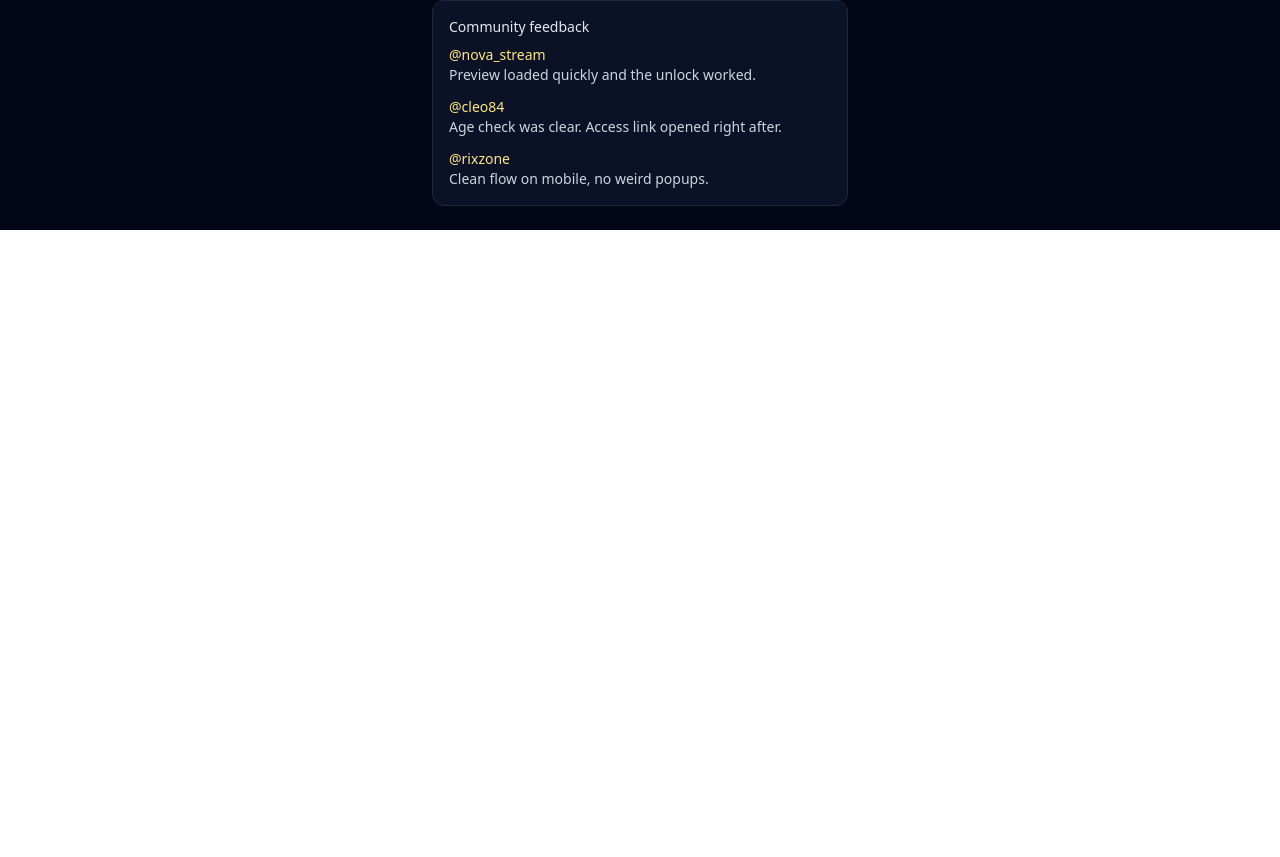
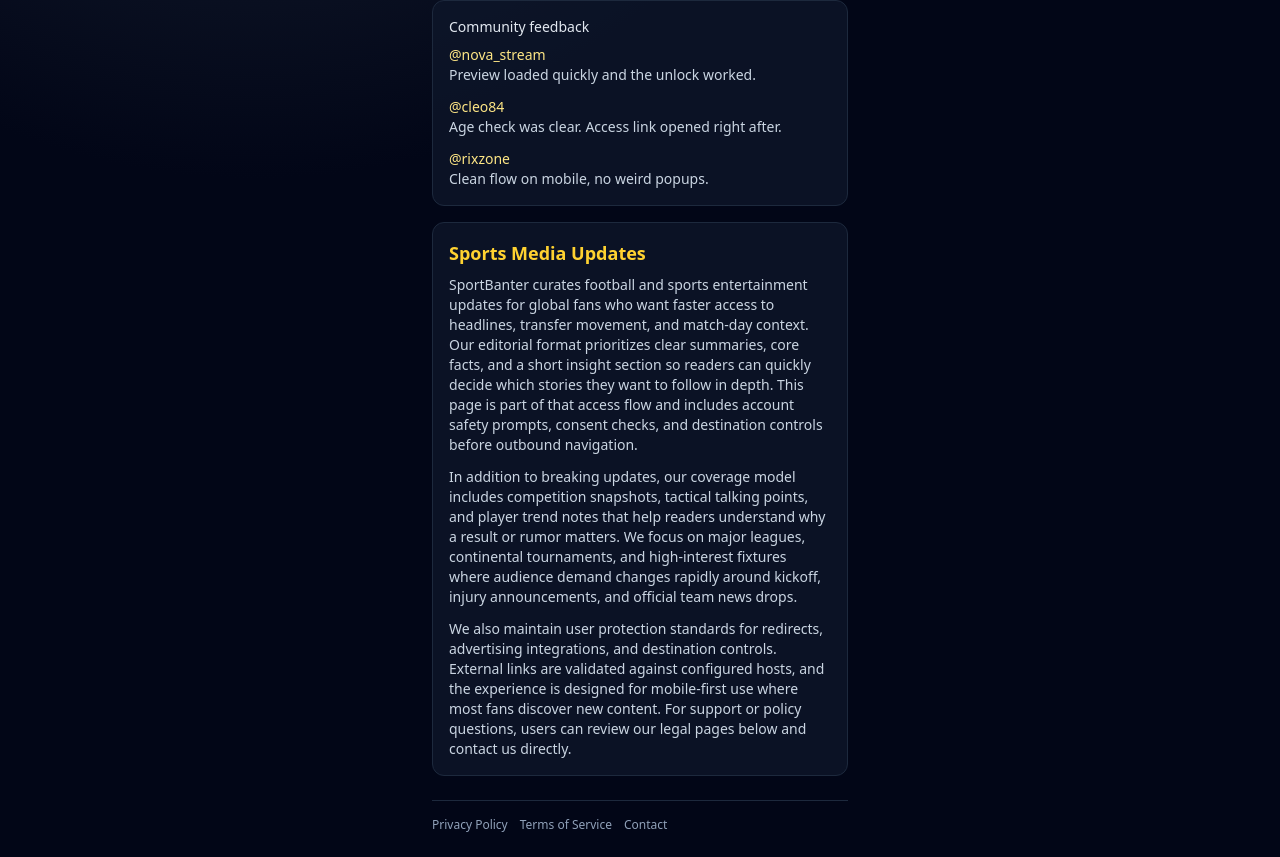
Before and after one commit to 3my1234/exo-click, a Next.js app: page / in a window 1280 px wide. Shown: the part 653-1510 px from the top of the page. Before the commit the page ends 883 px from the top, so only its background shows below. Built offline with nearby package versions, Linux system fonts and the light colour scheme; no server answers.

Commit message:
Add legal pages and richer homepage content for site review

```diff
--- /dev/null
+++ b/app/contact/page.tsx
@@ -0,0 +1,25 @@
+import Link from "next/link";
+
+export default function ContactPage() {
+  return (
+    <main className="mx-auto min-h-screen w-full max-w-3xl px-4 py-8 text-slate-100">
+      <h1 className="text-3xl font-semibold text-amber-300">Contact</h1>
+      <p className="mt-4 text-sm text-slate-300">
+        For support, policy questions, takedown requests, or business inquiries, contact the SportBanter admin team
+        using the channels below.
+      </p>
+      <ul className="mt-4 space-y-2 text-sm text-slate-300">
+        <li>Email: support@sportbanter.online</li>
+        <li>Business: partnerships@sportbanter.online</li>
+        <li>Response target: within 48 hours</li>
+      </ul>
+      <p className="mt-4 text-sm text-slate-300">
+        Please include your full request details, the relevant URL, and any screenshots needed to help us investigate
+        quickly.
+      </p>
+      <Link href="/" className="mt-6 inline-block text-sm text-amber-300 hover:text-amber-200">
+        Back to Home
+      </Link>
+    </main>
+  );
+}
--- /dev/null
+++ b/app/privacy-policy/page.tsx
@@ -0,0 +1,28 @@
+import Link from "next/link";
+
+export default function PrivacyPolicyPage() {
+  return (
+    <main className="mx-auto min-h-screen w-full max-w-3xl px-4 py-8 text-slate-100">
+      <h1 className="text-3xl font-semibold text-amber-300">Privacy Policy</h1>
+      <p className="mt-4 text-sm text-slate-300">
+        SportBanter collects limited technical and interaction data required to operate this service, improve
+        performance, and prevent abuse. This may include IP address, device type, browser metadata, timestamps,
+        referral information, and basic event telemetry related to consent and outbound navigation.
+      </p>
+      <p className="mt-3 text-sm text-slate-300">
+        We may use cookies or similar storage for frequency controls, session continuity, and diagnostic purposes.
+        Third-party advertising or partner services may set their own identifiers according to their respective
+        policies. You should review third-party provider policies before interacting with partner destinations.
+      </p>
+      <p className="mt-3 text-sm text-slate-300">
+        We do not sell personal identity data. We may share limited technical data with service providers strictly for
+        hosting, analytics, security, and lawful compliance. Users may request data-related inquiries through the
+        contact page.
+      </p>
+      <p className="mt-6 text-xs text-slate-400">Last updated: May 6, 2026</p>
+      <Link href="/" className="mt-6 inline-block text-sm text-amber-300 hover:text-amber-200">
+        Back to Home
+      </Link>
+    </main>
+  );
+}
--- /dev/null
+++ b/app/terms/page.tsx
@@ -0,0 +1,27 @@
+import Link from "next/link";
+
+export default function TermsPage() {
+  return (
+    <main className="mx-auto min-h-screen w-full max-w-3xl px-4 py-8 text-slate-100">
+      <h1 className="text-3xl font-semibold text-amber-300">Terms of Service</h1>
+      <p className="mt-4 text-sm text-slate-300">
+        By using SportBanter, you confirm that you are at least 18 years old where required by your jurisdiction,
+        and that you will comply with applicable laws when accessing content or external destinations.
+      </p>
+      <p className="mt-3 text-sm text-slate-300">
+        The service is provided on an as-is basis. We do not guarantee uninterrupted availability, specific content
+        outcomes, or compatibility with all browsers and devices. External links and third-party pages are operated
+        independently and are subject to their own terms and policies.
+      </p>
+      <p className="mt-3 text-sm text-slate-300">
+        You agree not to misuse the platform, attempt unauthorized access, interfere with service integrity, or use
+        automated actions that degrade performance. We reserve the right to restrict access where abuse, security risk,
+        or policy violations are detected.
+      </p>
+      <p className="mt-6 text-xs text-slate-400">Last updated: May 6, 2026</p>
+      <Link href="/" className="mt-6 inline-block text-sm text-amber-300 hover:text-amber-200">
+        Back to Home
+      </Link>
+    </main>
+  );
+}
--- a/components/bridge-portal.tsx
+++ b/components/bridge-portal.tsx
@@ -1,5 +1,6 @@
 "use client";
 
+import Link from "next/link";
 import { useEffect, useMemo, useState } from "react";
 
 type RuntimeConfig = {
@@ -206,6 +207,43 @@
         </ul>
       </section>
 
+      <section className="mt-4 rounded-xl border border-slate-800 bg-slate-900/70 p-4">
+        <h2 className="text-lg font-semibold text-amber-300">Sports Media Updates</h2>
+        <p className="mt-2 text-sm text-slate-300">
+          SportBanter curates football and sports entertainment updates for global fans who want faster access to
+          headlines, transfer movement, and match-day context. Our editorial format prioritizes clear summaries, core
+          facts, and a short insight section so readers can quickly decide which stories they want to follow in depth.
+          This page is part of that access flow and includes account safety prompts, consent checks, and destination
+          controls before outbound navigation.
+        </p>
+        <p className="mt-3 text-sm text-slate-300">
+          In addition to breaking updates, our coverage model includes competition snapshots, tactical talking points,
+          and player trend notes that help readers understand why a result or rumor matters. We focus on major leagues,
+          continental tournaments, and high-interest fixtures where audience demand changes rapidly around kickoff,
+          injury announcements, and official team news drops.
+        </p>
+        <p className="mt-3 text-sm text-slate-300">
+          We also maintain user protection standards for redirects, advertising integrations, and destination controls.
+          External links are validated against configured hosts, and the experience is designed for mobile-first use
+          where most fans discover new content. For support or policy questions, users can review our legal pages below
+          and contact us directly.
+        </p>
+      </section>
+
+      <footer className="mt-6 border-t border-slate-800 pt-4 text-xs text-slate-400">
+        <div className="flex flex-wrap items-center gap-3">
+          <Link href="/privacy-policy" className="hover:text-amber-300">
+            Privacy Policy
+          </Link>
+          <Link href="/terms" className="hover:text-amber-300">
+            Terms of Service
+          </Link>
+          <Link href="/contact" className="hover:text-amber-300">
+            Contact
+          </Link>
+        </div>
+      </footer>
+
       {showInterstitial ? (
         <div className="fixed inset-0 z-50 flex items-center justify-center bg-slate-950/95 p-6">
           <div className="gold-glow w-full max-w-sm rounded-2xl border border-amber-400/40 bg-slate-900 p-5 text-center">
```
